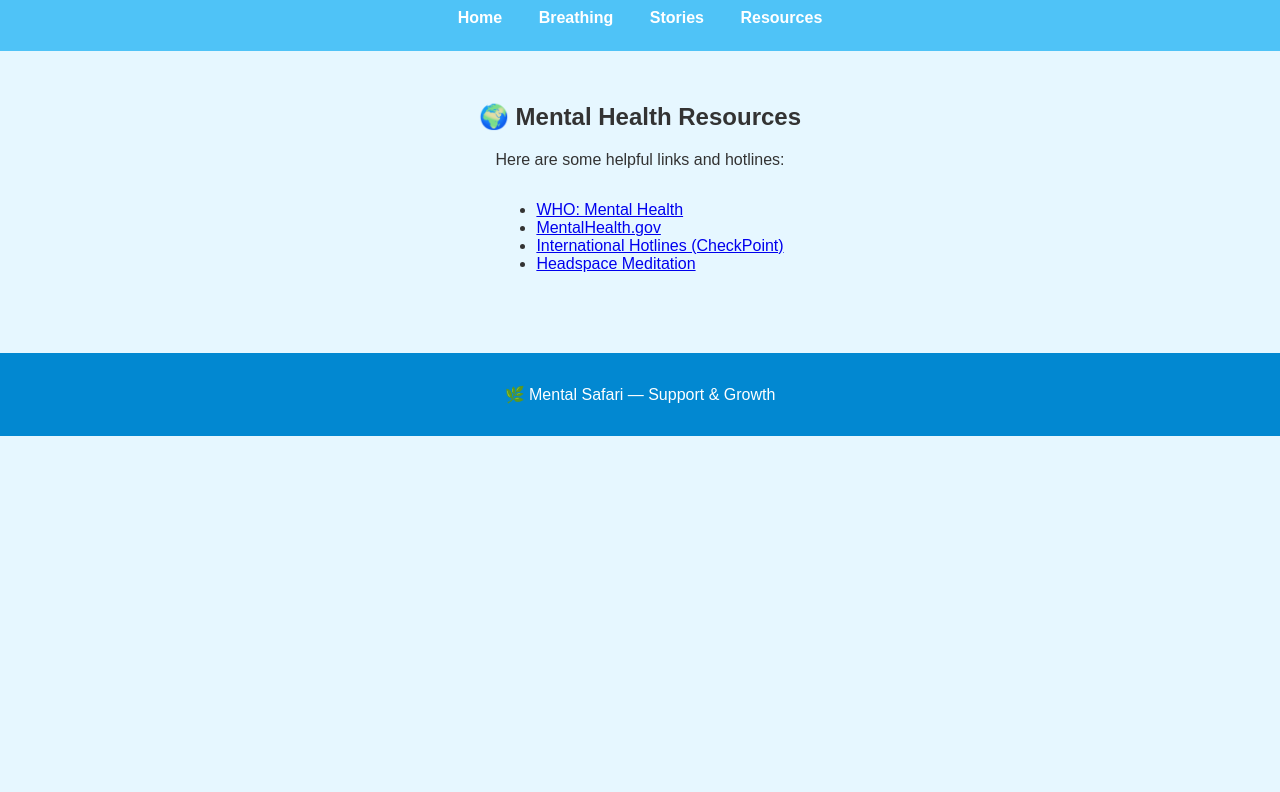
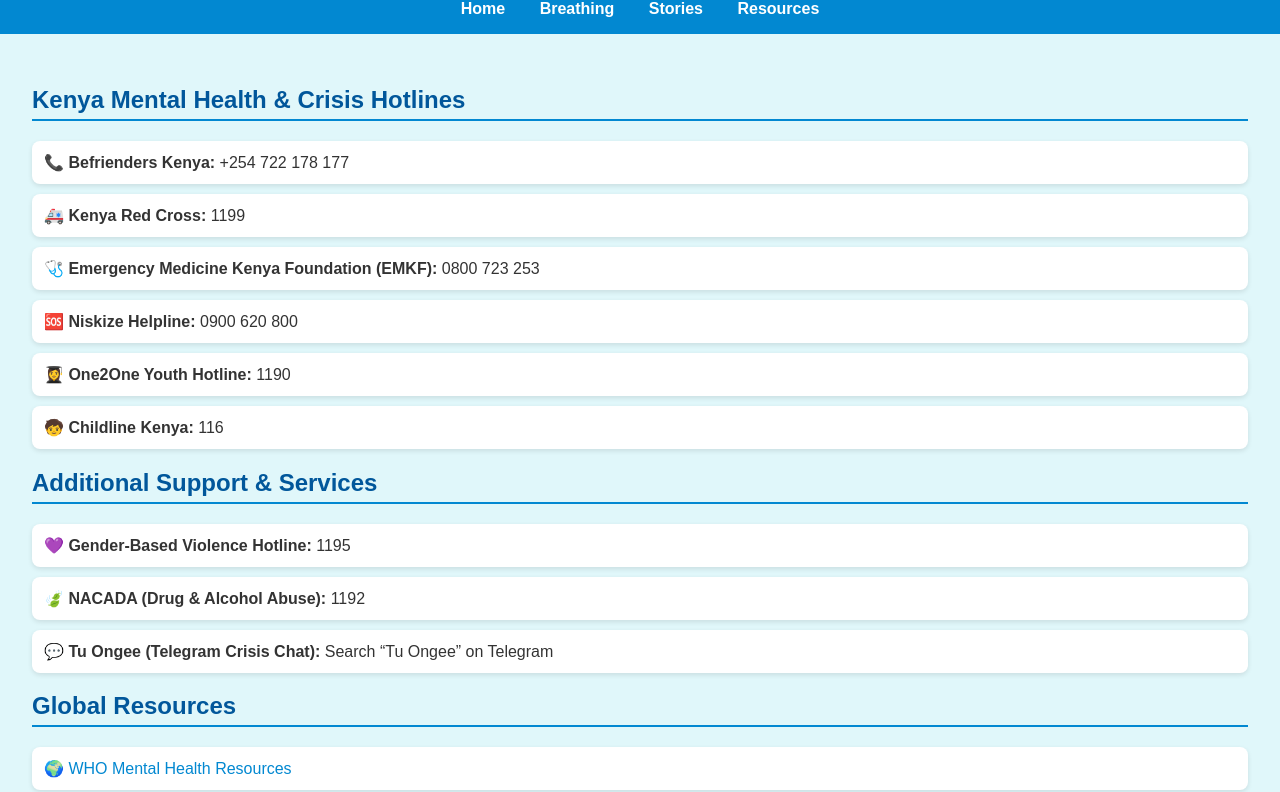
Before and after one commit to mentalsafari/mentalsafari.github.io, a plain HTML site: page resources.html in a window 1280 px wide. Shown: the part 96-888 px from the top of the page. Before the commit the page ends 800 px from the top, so only its background shows below. Drawn offline with Linux system fonts and the light colour scheme.

Commit message:
Update resources.html

```diff
--- a/resources.html
+++ b/resources.html
@@ -2,20 +2,66 @@
 <html lang="en">
 <head>
   <meta charset="UTF-8">
-  <title>Resources - Mental Safari</title>
+  <meta name="viewport" content="width=device-width, initial-scale=1.0">
+  <title>Mental Safari - Resources</title>
   <style>
-    body { font-family: Arial, sans-serif; margin: 0; padding: 0; background: #e6f7ff; color: #333; text-align: center; }
-    header { background: #4fc3f7; color: white; padding: 1.5rem 1rem; }
-    nav a { color: white; margin: 0 1rem; text-decoration: none; font-weight: bold; }
-    nav a:hover { text-decoration: underline; }
-    section { padding: 2rem 1rem; max-width: 800px; margin: auto; }
-    ul { text-align:left; display:inline-block; }
-    footer { background: #0288d1; color: white; padding: 1rem; margin-top: 2rem; }
+    body {
+      font-family: Arial, sans-serif;
+      margin: 0;
+      padding: 0;
+      background-color: #e0f7fa; /* sky blue */
+      color: #333;
+    }
+    header {
+      background-color: #0288d1;
+      color: white;
+      padding: 1rem;
+      text-align: center;
+    }
+    nav a {
+      margin: 0 15px;
+      color: white;
+      text-decoration: none;
+      font-weight: bold;
+    }
+    main {
+      padding: 2rem;
+    }
+    h2 {
+      color: #01579b;
+      border-bottom: 2px solid #0288d1;
+      padding-bottom: 5px;
+    }
+    ul {
+      list-style: none;
+      padding: 0;
+    }
+    li {
+      margin: 10px 0;
+      background: white;
+      padding: 12px;
+      border-radius: 8px;
+      box-shadow: 0 2px 5px rgba(0,0,0,0.1);
+    }
+    a {
+      color: #0288d1;
+      text-decoration: none;
+    }
+    a:hover {
+      text-decoration: underline;
+    }
+    footer {
+      background-color: #0288d1;
+      color: white;
+      text-align: center;
+      padding: 1rem;
+      margin-top: 2rem;
+    }
   </style>
 </head>
 <body>
   <header>
-    <h1>Mental Safari 🌿</h1>
+    <h1>Mental Safari</h1>
     <nav>
       <a href="index.html">Home</a>
       <a href="breathing.html">Breathing</a>
@@ -24,19 +70,35 @@
     </nav>
   </header>
 
-  <section>
-    <h2>🌍 Mental Health Resources</h2>
-    <p>Here are some helpful links and hotlines:</p>
+  <main>
+    <h2>Kenya Mental Health & Crisis Hotlines</h2>
     <ul>
-      <li><a href="https://www.who.int/health-topics/mental-health" target="_blank">WHO: Mental Health</a></li>
-      <li><a href="https://www.mentalhealth.gov/" target="_blank">MentalHealth.gov</a></li>
-      <li><a href="https://checkpointorg.com/global/" target="_blank">International Hotlines (CheckPoint)</a></li>
-      <li><a href="https://www.headspace.com/" target="_blank">Headspace Meditation</a></li>
+      <li>📞 <strong>Befrienders Kenya:</strong> +254 722 178 177</li>
+      <li>🚑 <strong>Kenya Red Cross:</strong> 1199</li>
+      <li>🩺 <strong>Emergency Medicine Kenya Foundation (EMKF):</strong> 0800 723 253</li>
+      <li>🆘 <strong>Niskize Helpline:</strong> 0900 620 800</li>
+      <li>👩‍🎓 <strong>One2One Youth Hotline:</strong> 1190</li>
+      <li>🧒 <strong>Childline Kenya:</strong> 116</li>
     </ul>
-  </section>
+
+    <h2>Additional Support & Services</h2>
+    <ul>
+      <li>💜 <strong>Gender-Based Violence Hotline:</strong> 1195</li>
+      <li>🍃 <strong>NACADA (Drug & Alcohol Abuse):</strong> 1192</li>
+      <li>💬 <strong>Tu Ongee (Telegram Crisis Chat):</strong> Search “Tu Ongee” on Telegram</li>
+    </ul>
+
+    <h2>Global Resources</h2>
+    <ul>
+      <li>🌍 <a href="https://www.who.int/health-topics/mental-health" target="_blank">WHO Mental Health Resources</a></li>
+      <li>🧘 <a href="https://www.headspace.com" target="_blank">Headspace – Guided Meditation</a></li>
+      <li>😴 <a href="https://www.calm.com" target="_blank">Calm – Relaxation & Sleep Stories</a></li>
+      <li>📖 <a href="https://www.7cups.com" target="_blank">7 Cups – Online Emotional Support</a></li>
+    </ul>
+  </main>
 
   <footer>
-    <p>🌿 Mental Safari — Support & Growth</p>
+    <p>Mental Safari © 2025 | For support, please reach out to the hotlines above if you are in crisis.</p>
   </footer>
 </body>
 </html>
```
